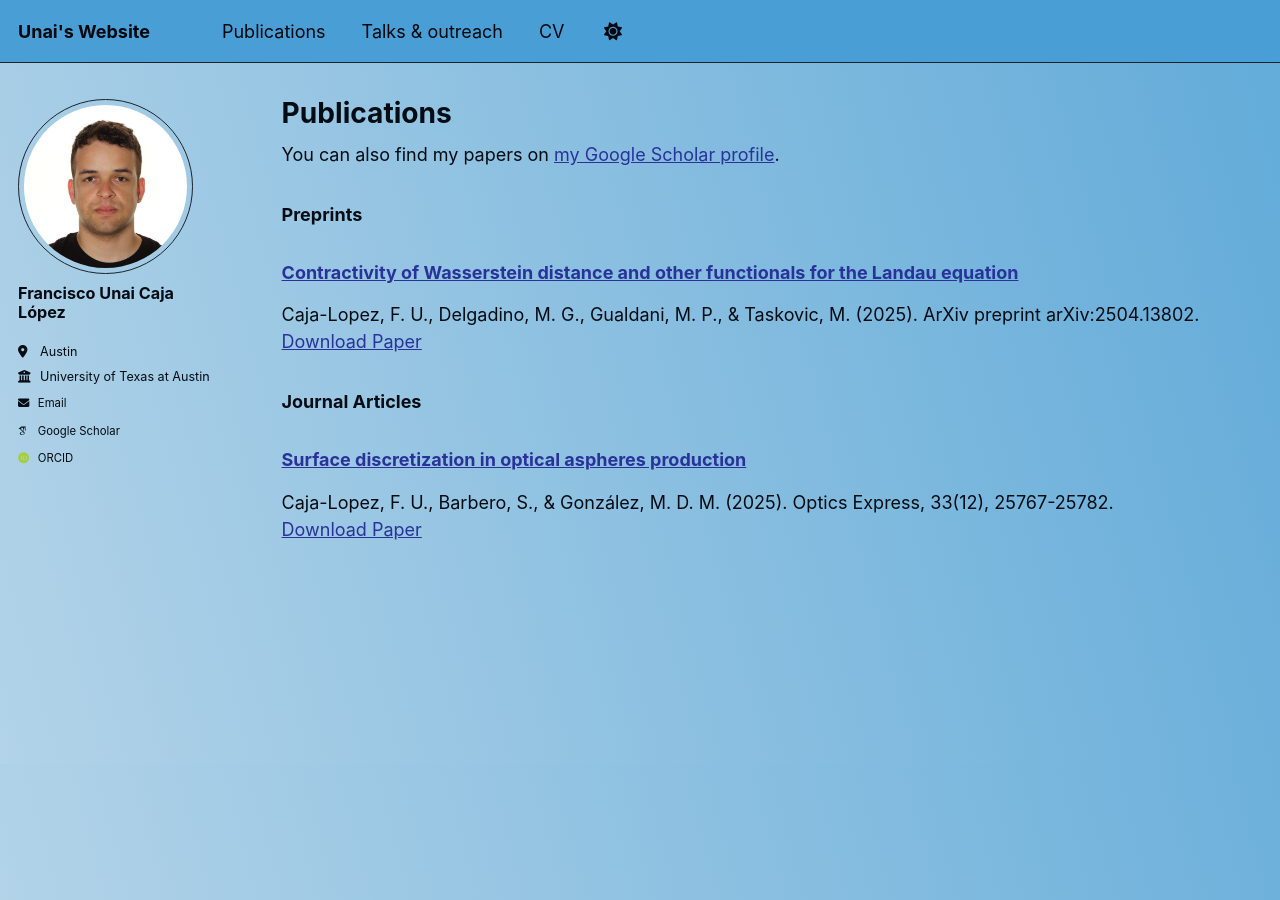
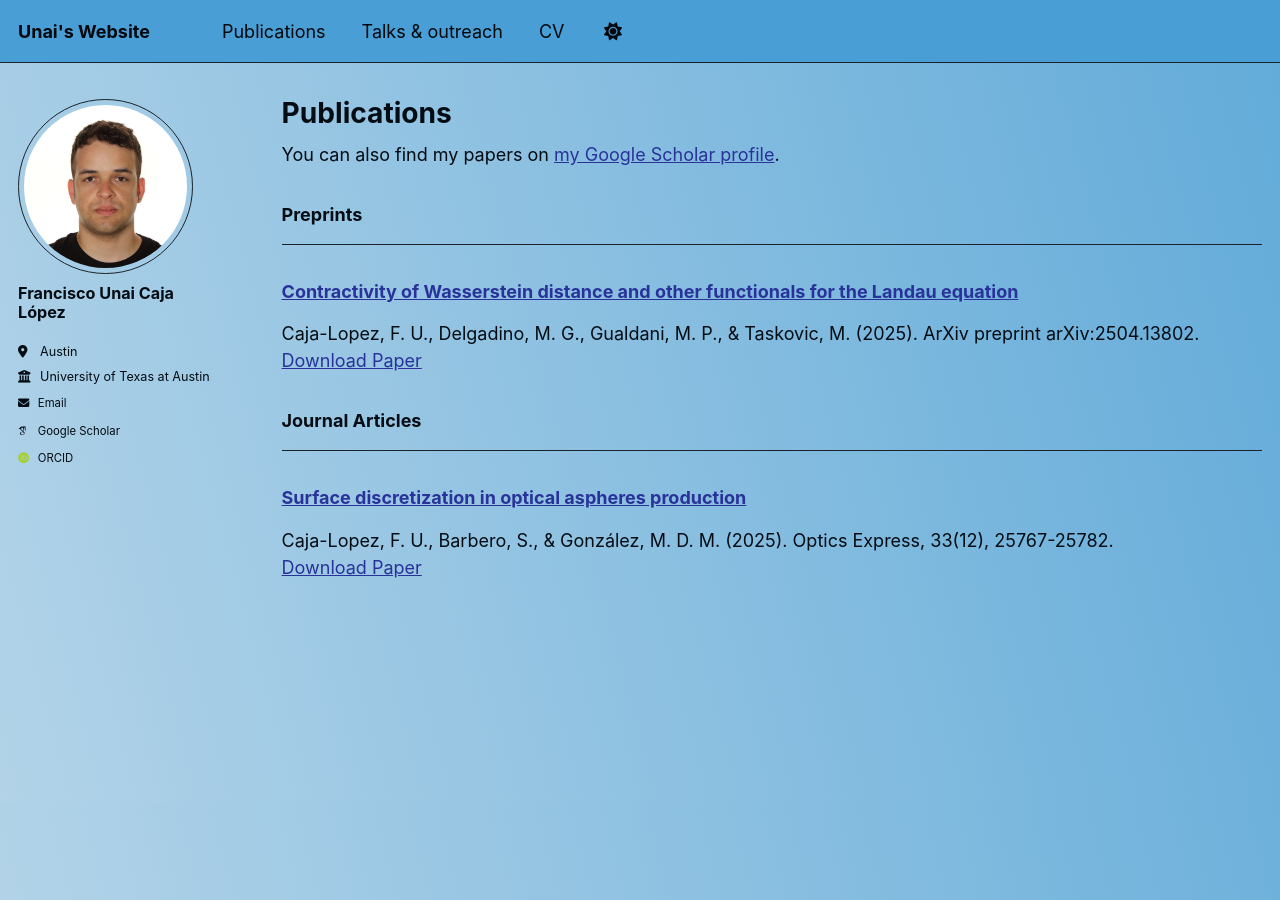
Before and after one commit to UnaiCaja/UnaiCaja.github.io, a Jekyll site: the page built from _pages/publications.html, in a window 1280 px wide. Built offline with Jekyll 4.4.1, drawn with Linux system fonts in a browser that asks for light colours; some web fonts are replaced.

Commit message:
Prueba margin 0

```diff
--- a/_pages/publications.html
+++ b/_pages/publications.html
@@ -20,7 +20,7 @@ author_profile: true
         {% continue %}
       {% endif %}
       {% unless title_shown %}
-        <h2>{{ category[1].title }}</h2><!--<hr /> -->
+        <h2>{{ category[1].title }}</h2><hr />
         {% assign title_shown = true %}
       {% endunless %}
       {% include archive-single.html %}
--- a/_sass/layout/_base.scss
+++ b/_sass/layout/_base.scss
@@ -37,6 +37,7 @@ h1 {
 }
 
 h2 {
+  margin-bottom:  0;
   font-size: $type-size-4;
 }
 
```
